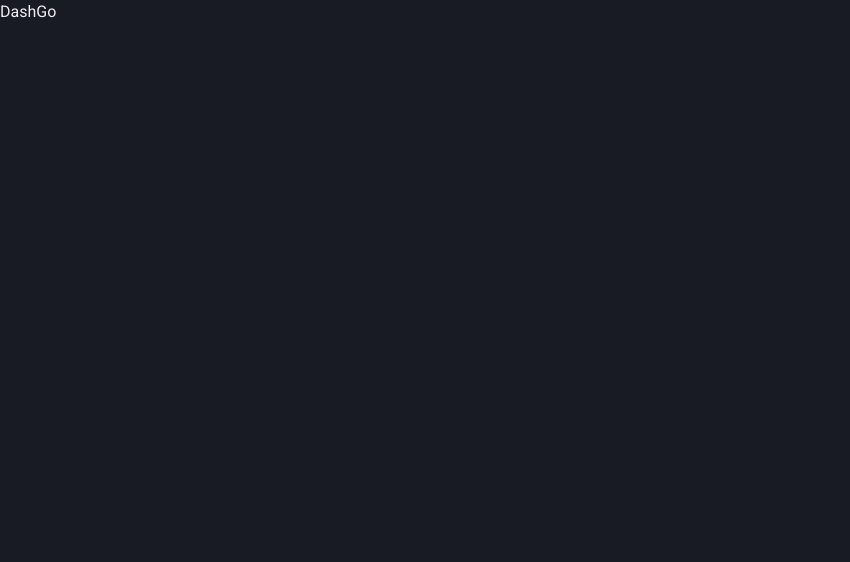
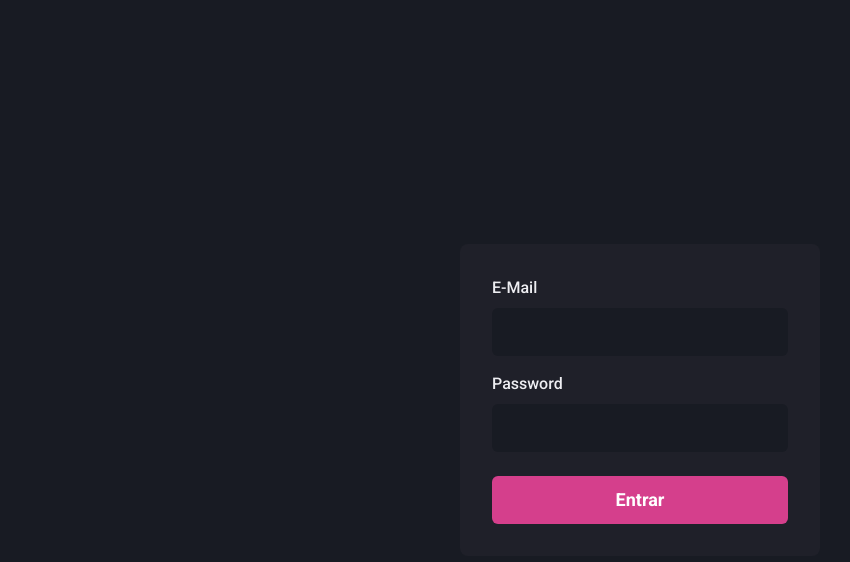
Before and after one commit to ricardo85x/04-dashgo, a Next.js app: page / in a window 1280 px wide. Shown: the top 562 px of the page, without its empty margins (0-850 px from the left). Built offline with nearby package versions, Linux system fonts and the light colour scheme.

Commit message:
first chakra component

```diff
--- a/src/pages/index.tsx
+++ b/src/pages/index.tsx
@@ -1,5 +1,64 @@
+import { Flex, Input, Button, Stack, FormLabel, FormControl } from '@chakra-ui/react'
+import React from 'react'
+
 export default function Home() {
   return (
-    <h1>DashGo</h1>
+    <Flex
+      w="100vw"
+      h="100vh"
+      align="center"
+      justify="center"
+    >
+      <Flex
+        as="form"
+        w="100%"
+        maxW={360}
+        bg="gray.800"
+        p="8" //  8 = 2rem(/4) or 32px(*4)
+        borderRadius={8}
+        flexDir="column"
+      >
+        <Stack spacing="4">
+
+          <FormControl>
+            <FormLabel for="email">E-Mail</FormLabel>
+            <Input
+              name="email"
+              type="email"
+              id="email"
+              focusBorderColor="pink.500"
+              bgColor="gray.900"
+              variant="filled"
+              _hover={{
+                bgColor: "gray.900"
+              }}
+              size="lg"
+            />
+          </FormControl>
+
+
+          <FormControl>
+            <FormLabel for="password">Password</FormLabel>
+            <Input
+              name="password"
+              type="password"
+              id="password"
+              focusBorderColor="pink.500"
+              variant="filled"
+              _hover={{
+                bgColor: "gray.900"
+              }}
+              bgColor="gray.900"
+              size="lg"
+
+            />
+          </FormControl>
+
+        </Stack>
+
+        <Button type="submit" mt="6" colorScheme="pink" size="lg" >Entrar</Button>
+
+      </Flex>
+    </Flex>
   )
 }
```
